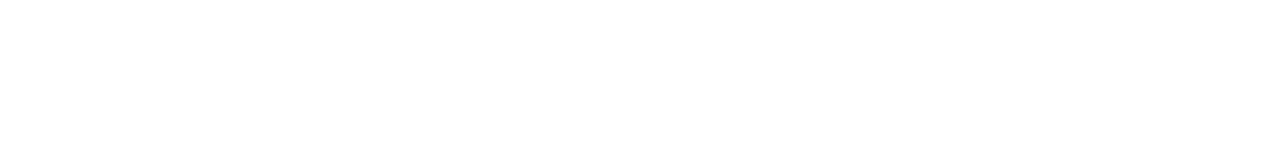
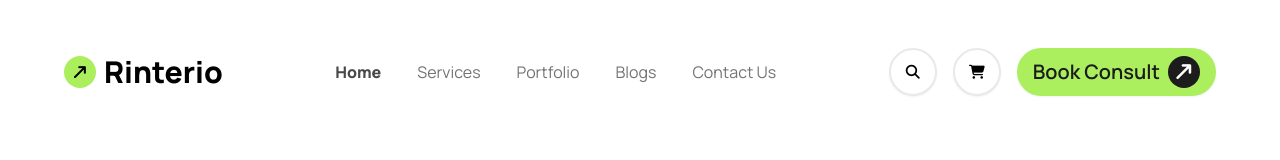
Before and after one commit to habibulalam/R-a3-Architectural-Design-website, a plain HTML site: page index.html in a window 1280 px wide. Drawn offline with nearby package versions, Linux system fonts and the light colour scheme.

Commit message:
Nav Bar added

```diff
--- a/index.html
+++ b/index.html
@@ -1,17 +1,81 @@
 <!DOCTYPE html>
-<html lang="en">
+<html lang="en" class="bg-white">
 
 <head>
     <meta charset="UTF-8">
     <meta name="viewport" content="width=device-width, initial-scale=1.0">
     <title>Rinterio</title>
+    <!-- Tailwind and DaisyUI -->
     <link href="https://cdn.jsdelivr.net/npm/daisyui@4.12.14/dist/full.min.css" rel="stylesheet" type="text/css" />
     <script src="https://cdn.tailwindcss.com"></script>
+    <!-- Google Fonts -->
+    <link href="https://fonts.googleapis.com/css2?family=Manrope:wght@200..800&display=swap" rel="stylesheet">
+    <!-- Font Awsome -->
+    <link rel="stylesheet" href="https://cdnjs.cloudflare.com/ajax/libs/font-awesome/6.6.0/css/all.min.css"
+        integrity="sha512-Kc323vGBEqzTmouAECnVceyQqyqdsSiqLQISBL29aUW4U/M7pSPA/gEUZQqv1cwx4OnYxTxve5UMg5GT6L4JJg=="
+        crossorigin="anonymous" referrerpolicy="no-referrer" />
+
+    <style>
+        * {
+            font-family: "Manrope", sans-serif;
+            font-style: normal;
+            color: black;
+            margin: 0;
+            padding: 0;
+        }
+    </style>
 </head>
 
+
 <body>
-    <header>
+    <!-- Header Container -->
+    <header class="max-w-[1170px] w-[90%] mx-auto mt-12 mb-28">
+        <!-- Nav Section -->
+        <nav class="flex justify-between items-center">
+            <!-- Logo -->
+            <div class="flex gap-2 items-center">
+                <div class="flex justify-center items-center size-8 bg-[#ABEF5F] rounded-full">
+                    <i class="fa-solid fa-arrow-right-long -rotate-45"></i>
+                </div>
+                <h1 class="text-3xl font-extrabold">Rinterio</h1>
+            </div>
 
+            <!-- Hamburger -->
+            <div class="block md:block lg:hidden">
+                <i class="fa-solid fa-bars"></i>
+            </div>
+
+            <!-- Menu -->
+            <div class="hidden md:hidden lg:block">
+                <ul class="flex gap-9 items-center text-[#737373]">
+                    <li class="text-[#494949] font-extrabold">Home</li>
+                    <li class="text-[#737373]">Services</li>
+                    <li class="text-[#737373]">Portfolio</li>
+                    <li class="text-[#737373]">Blogs</li>
+                    <li class="text-[#737373]">Contact Us</li>
+                </ul>
+            </div>
+
+            <!-- Icons and button container -->
+            <div class="hidden md:hidden lg:flex lg:items-center lg:gap-4">
+                <!-- search and cart icon -->
+                <div class="btn flex justify-center items-center size-12 border-2 border-[#E9E9E9] rounded-full bg-white group">
+                    <i class="fa-solid fa-magnifying-glass group-hover:text-white"></i>
+                </div>
+                <div class="btn flex justify-center items-center size-12 border-2 border-[#E9E9E9] rounded-full bg-white group">
+                    <i class="fa-solid fa-cart-shopping group-hover:text-white"></i>
+                </div>
+                <!-- btn -->
+                <div class="btn bg-[#ABEF5F] text-[#1C1C1C] text-xl border-none rounded-[32px] group">
+                    <button class="group-hover:text-white">Book Consult</button>
+
+                    <div class="flex justify-center items-center size-8 bg-[#1C1C1C] rounded-full group-hover:bg-[#ABEF5F]">
+                        <i class="fa-solid fa-arrow-right-long -rotate-45 text-white group-hover:text-black"></i>
+                    </div>
+                </div>
+            </div>
+
+        </nav>
     </header>
 
     <main></main>
```
